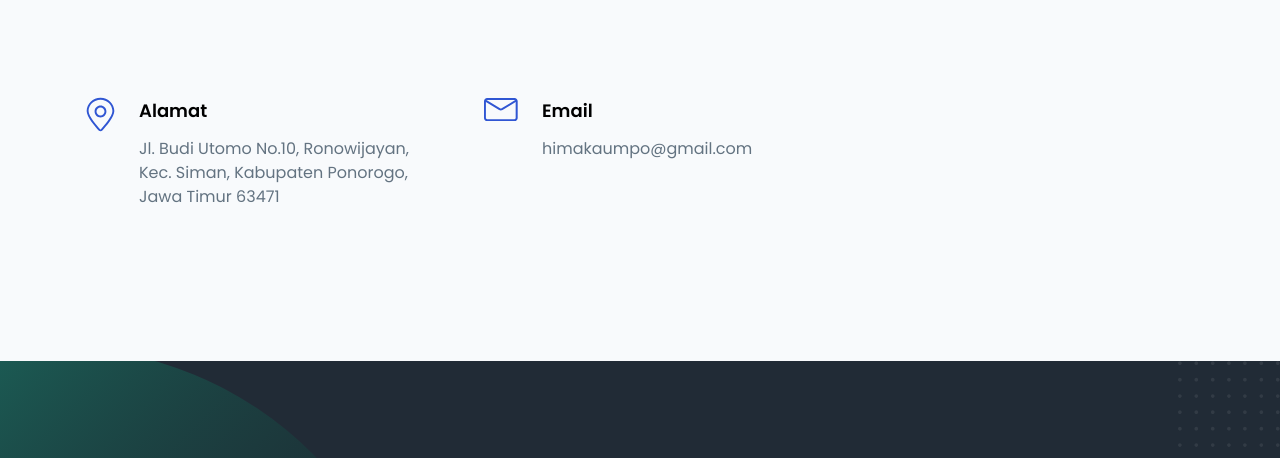
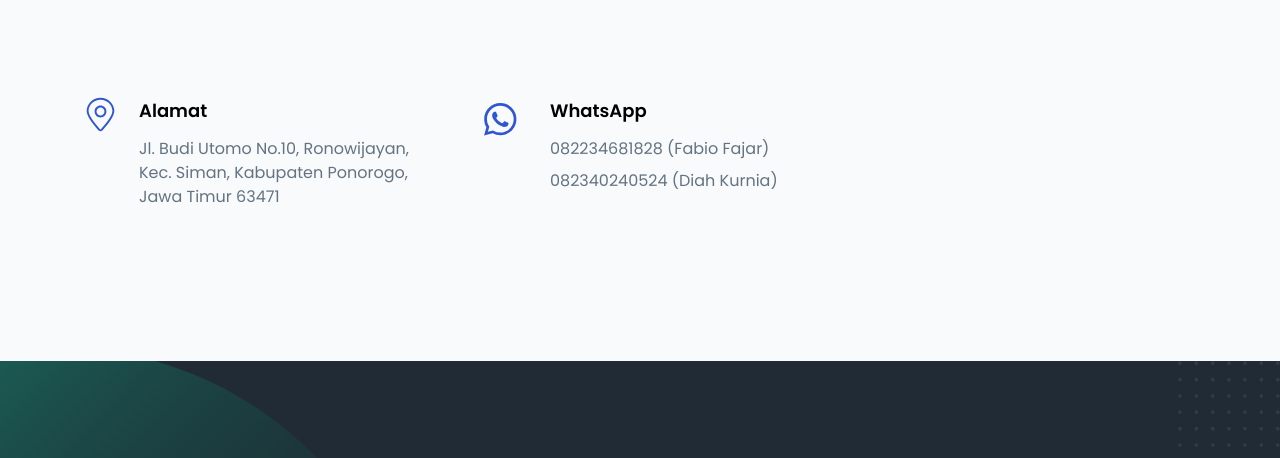
Before and after one commit to sincanmaulanaa/IT-COMFEST-2022, a website: page index.html in a window 1280 px wide. Shown: the part 3680-4138 px from the top of the page. Drawn offline with Linux system fonts and the light colour scheme.

Commit message:
fix: change some features

```diff
--- a/index.html
+++ b/index.html
@@ -108,7 +108,7 @@
                 </a>
               </li>
               <li>
-                <a href="https://wa.me/6285157711068" target="_blank"
+                <a href="https://wa.me/6282234681828" target="_blank"
                   class="flex items-center py-4 px-6 text-base font-medium text-white transition duration-300 ease-in-out hover:opacity-70 sm:px-10">
                   Hubungi Kami
                   <span class="pl-2">
@@ -926,15 +926,25 @@
                 </div>
               </div>
               <div class="mb-8 flex w-[330px] max-w-full">
-                <div class="mr-6 text-[32px] text-primary">
-                  <svg width="34" height="25" viewBox="0 0 34 25" class="fill-current">
+                <div class="mr-5 text-[32px] text-primary">
+                  <svg width="46" height="46" viewBox="0 0 34 25" class="fill-current" role="img"
+                    xmlns="http://www.w3.org/2000/svg">
+                    <title>WhatsApp</title>
                     <path
-                      d="M30.5156 0.960938H3.17188C1.42188 0.960938 0 2.38281 0 4.13281V20.9219C0 22.6719 1.42188 24.0938 3.17188 24.0938H30.5156C32.2656 24.0938 33.6875 22.6719 33.6875 20.9219V4.13281C33.6875 2.38281 32.2656 0.960938 30.5156 0.960938ZM30.5156 2.875C30.7891 2.875 31.0078 2.92969 31.2266 3.09375L17.6094 11.3516C17.1172 11.625 16.5703 11.625 16.0781 11.3516L2.46094 3.09375C2.67969 2.98438 2.89844 2.875 3.17188 2.875H30.5156ZM30.5156 22.125H3.17188C2.51562 22.125 1.91406 21.5781 1.91406 20.8672V5.00781L15.0391 12.9922C15.5859 13.3203 16.1875 13.4844 16.7891 13.4844C17.3906 13.4844 17.9922 13.3203 18.5391 12.9922L31.6641 5.00781V20.8672C31.7734 21.5781 31.1719 22.125 30.5156 22.125Z" />
+                      d="M17.472 14.382c-.297-.149-1.758-.867-2.03-.967-.273-.099-.471-.148-.67.15-.197.297-.767.966-.94 1.164-.173.199-.347.223-.644.075-.297-.15-1.255-.463-2.39-1.475-.883-.788-1.48-1.761-1.653-2.059-.173-.297-.018-.458.13-.606.134-.133.298-.347.446-.52.149-.174.198-.298.298-.497.099-.198.05-.371-.025-.52-.075-.149-.669-1.612-.916-2.207-.242-.579-.487-.5-.669-.51-.173-.008-.371-.01-.57-.01-.198 0-.52.074-.792.372-.272.297-1.04 1.016-1.04 2.479 0 1.462 1.065 2.875 1.213 3.074.149.198 2.096 3.2 5.077 4.487.709.306 1.262.489 1.694.625.712.227 1.36.195 1.871.118.571-.085 1.758-.719 2.006-1.413.248-.694.248-1.289.173-1.413-.074-.124-.272-.198-.57-.347m-5.421 7.403h-.004a9.87 9.87 0 01-5.031-1.378l-.361-.214-3.741.982.998-3.648-.235-.374a9.86 9.86 0 01-1.51-5.26c.001-5.45 4.436-9.884 9.888-9.884 2.64 0 5.122 1.03 6.988 2.898a9.825 9.825 0 012.893 6.994c-.003 5.45-4.437 9.884-9.885 9.884m8.413-18.297A11.815 11.815 0 0012.05 0C5.495 0 .16 5.335.157 11.892c0 2.096.547 4.142 1.588 5.945L.057 24l6.305-1.654a11.882 11.882 0 005.683 1.448h.005c6.554 0 11.89-5.335 11.893-11.893a11.821 11.821 0 00-3.48-8.413Z" />
                   </svg>
                 </div>
                 <div>
-                  <h5 class="mb-3 text-lg font-semibold">Email</h5>
-                  <p class="text-base text-body-color">himakaumpo@gmail.com</p>
+                  <h5 class="mb-3 text-lg font-semibold">WhatsApp</h5>
+                  <a href="https://wa.me/6282234681828" target="_blank">
+                    <p class="text-base text-body-color mb-2 hover:text-slate-800 hover:underline hover:font-semibold">
+                      082234681828 (Fabio Fajar)
+                    </p>
+                  </a>
+                  <a href="https://wa.me/6282340240524" target="_blank">
+                    <p class="text-base text-body-color hover:text-slate-800 hover:underline hover:font-semibold">
+                      082340240524 (Diah Kurnia)</p>
+                  </a>
                 </div>
               </div>
             </div>
```
Also changed, not shown: codewar-details.html (+1 -1 lines), kti-tik-details.html (+1 -1 lines), mobile-legends-details.html (+1 -1 lines), poster-details.html (+1 -1 lines), videografi-details.html (+2 -2 lines), assets/css/tailwind.css.
